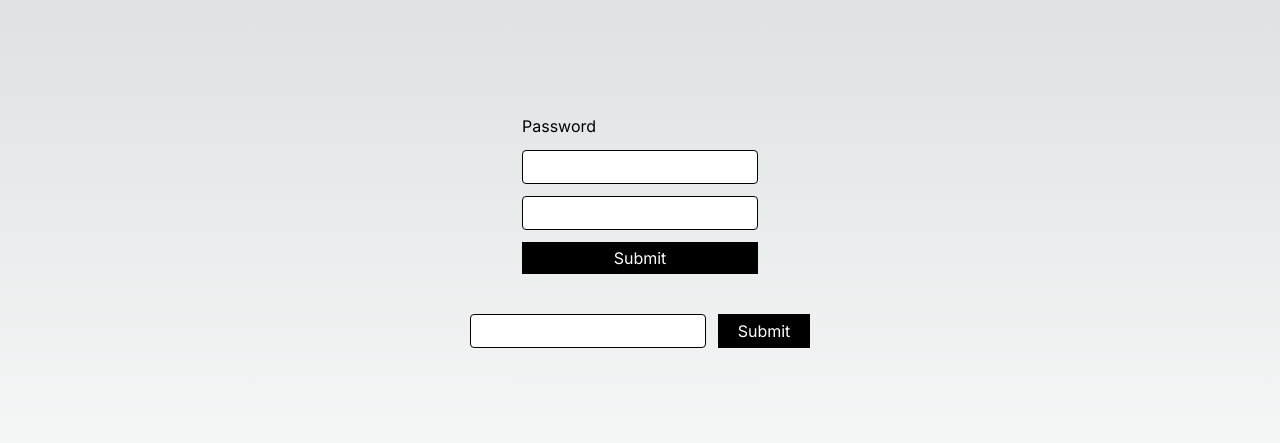
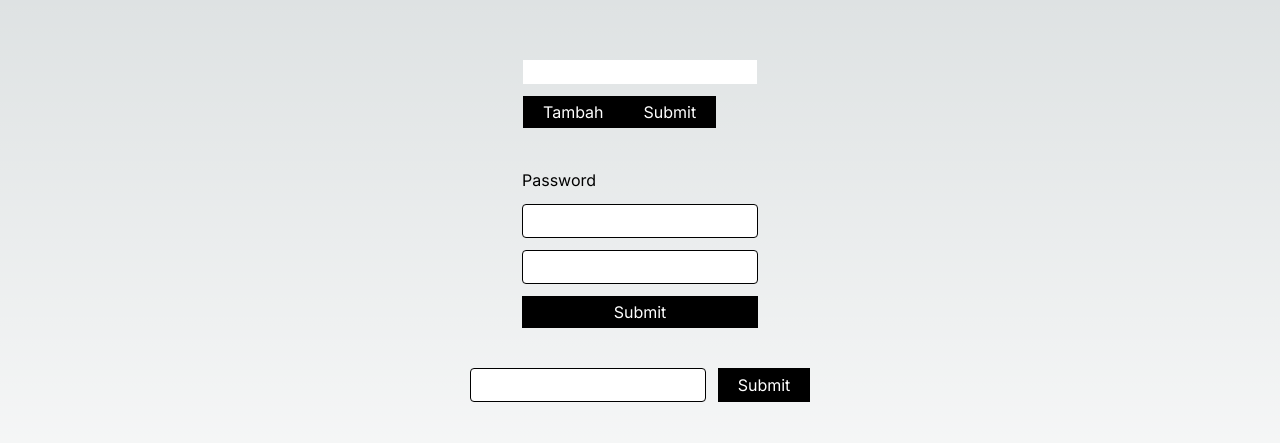
Before and after one commit to jasjuslover/todo-reducer, a Next.js app: page / in a window 1280 px wide. Shown: the part 161-604 px from the top of the page. Built offline with nearby package versions, Linux system fonts and the light colour scheme.

Commit message:
feat: dynamic form

```diff
--- a/app/page.tsx
+++ b/app/page.tsx
@@ -1,5 +1,6 @@
 "use client";
 
+import DynamicForm from "@/components/DynamicForm";
 import PasswordForm from "@/components/PasswordForm";
 import TodoForm from "@/components/TodoForm";
 import TodoList from "@/components/TodoList";
@@ -7,6 +8,7 @@ import TodoList from "@/components/TodoList";
 function Home() {
   return (
     <div className="w-screen h-screen flex flex-col justify-center items-center">
+      <DynamicForm />
       <PasswordForm />
       <TodoForm />
       <TodoList />
--- /dev/null
+++ b/components/DynamicForm.tsx
@@ -0,0 +1,61 @@
+import { yupResolver } from "@hookform/resolvers/yup";
+import { useFieldArray, useForm } from "react-hook-form";
+import * as yup from "yup";
+
+const dynamicSchema = yup.object({
+  data: yup
+    .array()
+    .of(
+      yup.object().shape({
+        text: yup.string().required(),
+      })
+    )
+    .min(1),
+});
+
+function DynamicForm() {
+  const { control, register, handleSubmit } = useForm({
+    resolver: yupResolver(dynamicSchema),
+    defaultValues: {
+      data: [
+        {
+          text: "",
+        },
+      ],
+    },
+  });
+  const { fields, append } = useFieldArray({ control, name: "data" });
+
+  const onSubmit = (data: any) => console.log({ data });
+
+  return (
+    <section className="dynamic_form mb-10">
+      <div className="space-y-3">
+        {fields.map((field, index) => (
+          <div key={field.id}>
+            <input {...register(`data.${index}.text`)} />
+          </div>
+        ))}
+      </div>
+
+      <button
+        className="bg-black text-white px-5 py-1 mt-3"
+        type="button"
+        onClick={() => {
+          append({ text: "" });
+        }}
+      >
+        Tambah
+      </button>
+      <button
+        className="bg-black text-white px-5 py-1 mt-3"
+        type="button"
+        onClick={handleSubmit(onSubmit)}
+      >
+        Submit
+      </button>
+    </section>
+  );
+}
+
+export default DynamicForm;
```
